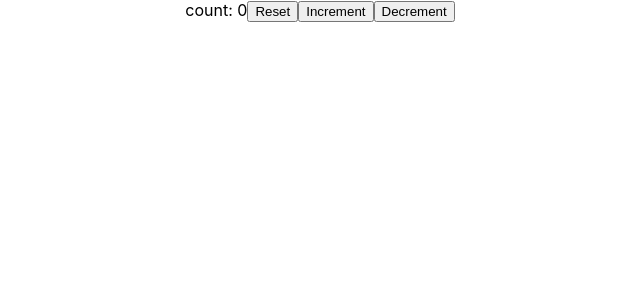
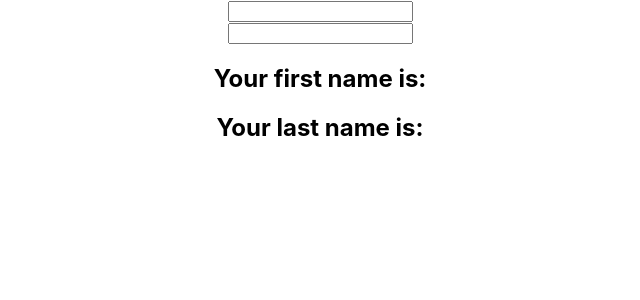
Before and after one commit to takinabradley/Codevolution-react-tutorial, a React (Create React App) app: page / in a window 1280 px wide. Shown: the top 300 px of the page, without its empty margins (320-960 px from the left). Built offline with nearby package versions, Linux system fonts and the light colour scheme.

Commit message:
Finish 'useState with object'

```diff
--- a/src/App.js
+++ b/src/App.js
@@ -1,11 +1,12 @@
 import "./App.css"
 import HookCounter from "./hook-components/HookCounter"
 import HookCounter2 from "./hook-components/HookCounter2"
+import HookCounter3 from "./hook-components/HookCounter3"
 
 function App() {
   return (
     <div className="App">
-      <HookCounter2 />
+      <HookCounter3 />
     </div>
   )
 }
--- /dev/null
+++ b/src/hook-components/HookCounter3.js
@@ -0,0 +1,28 @@
+import React, { useState } from "react"
+export default function HookCounter3() {
+  const [name, setName] = useState({ firstName: "", lastName: "" })
+
+  return (
+    <form action="">
+      <div>
+        <input
+          type="text"
+          name="firstName"
+          value={name.firstName}
+          onChange={(e) => setName({ ...name, firstName: e.target.value })}
+        />
+      </div>
+      <div>
+        <input
+          type="text"
+          name="lastName"
+          value={name.lastName}
+          onChange={(e) => setName({ ...name, lastName: e.target.value })}
+        />
+      </div>
+
+      <h2>Your first name is: {name.firstName}</h2>
+      <h2>Your last name is: {name.lastName}</h2>
+    </form>
+  )
+}
```
Also changed, not shown: 1 other file (tests, documents, lock files or other folders).
